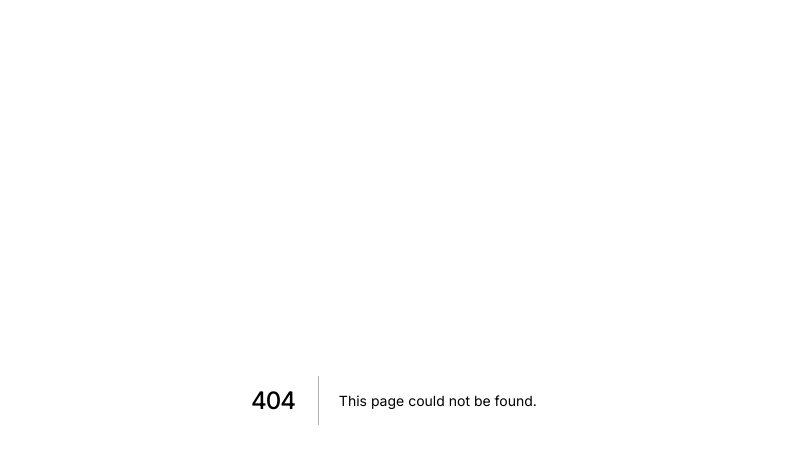
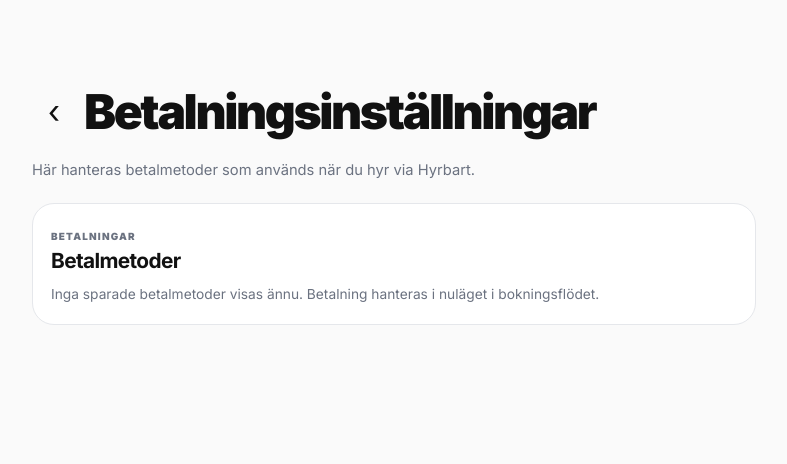
Before and after one commit to peralmkvist/hyrbart-webapp, a Next.js app in the folder hyrbart-webapp/: page /sv/profil/installningar/betalning in a window 1280 px wide. Before the commit this address had no page. Shown: the top 464 px of the page, without its empty margins (246-1033 px from the left). Built offline with nearby package versions, Linux system fonts and the light colour scheme; no server answers.

Commit message:
Add renter payment settings page

```diff
--- /dev/null
+++ b/hyrbart-webapp/app/[locale]/profil/installningar/betalning/page.tsx
@@ -0,0 +1,15 @@
+import Link from 'next/link';
+import '../../profile-menu.css';
+
+export default async function PaymentSettingsPage({ params }: { params: Promise<{ locale: string }> }) {
+  const { locale } = await params;
+  const en = locale === 'en';
+  return <section className="ds2Page profileSettingsPage">
+    <header className="profileSubHeader"><Link href={`/topsecret/${locale}/profil/installningar`} aria-label={en ? 'Back' : 'Tillbaka'}>‹</Link><h1>{en ? 'Payment settings' : 'Betalningsinställningar'}</h1></header>
+    <p className="profileSettingsIntro">{en ? 'Payment methods used when you rent through Hyrbart will be managed here.' : 'Här hanteras betalmetoder som används när du hyr via Hyrbart.'}</p>
+    <section className="profileSettingsCard">
+      <div className="profileSettingsCardHeading"><span>{en ? 'PAYMENTS' : 'BETALNINGAR'}</span><h2>{en ? 'Payment methods' : 'Betalmetoder'}</h2></div>
+      <p>{en ? 'No saved payment methods are shown yet. Payment is currently handled in the booking flow.' : 'Inga sparade betalmetoder visas ännu. Betalning hanteras i nuläget i bokningsflödet.'}</p>
+    </section>
+  </section>;
+}
```
